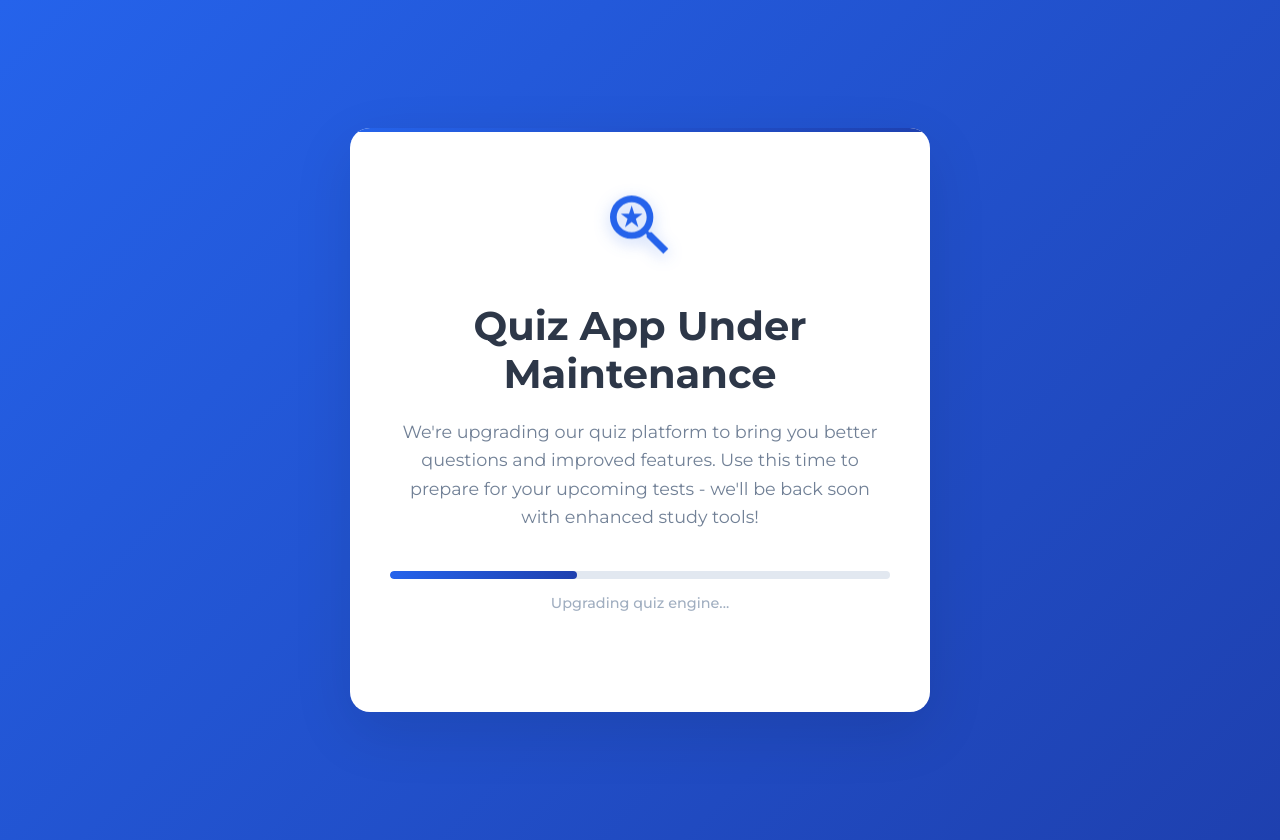
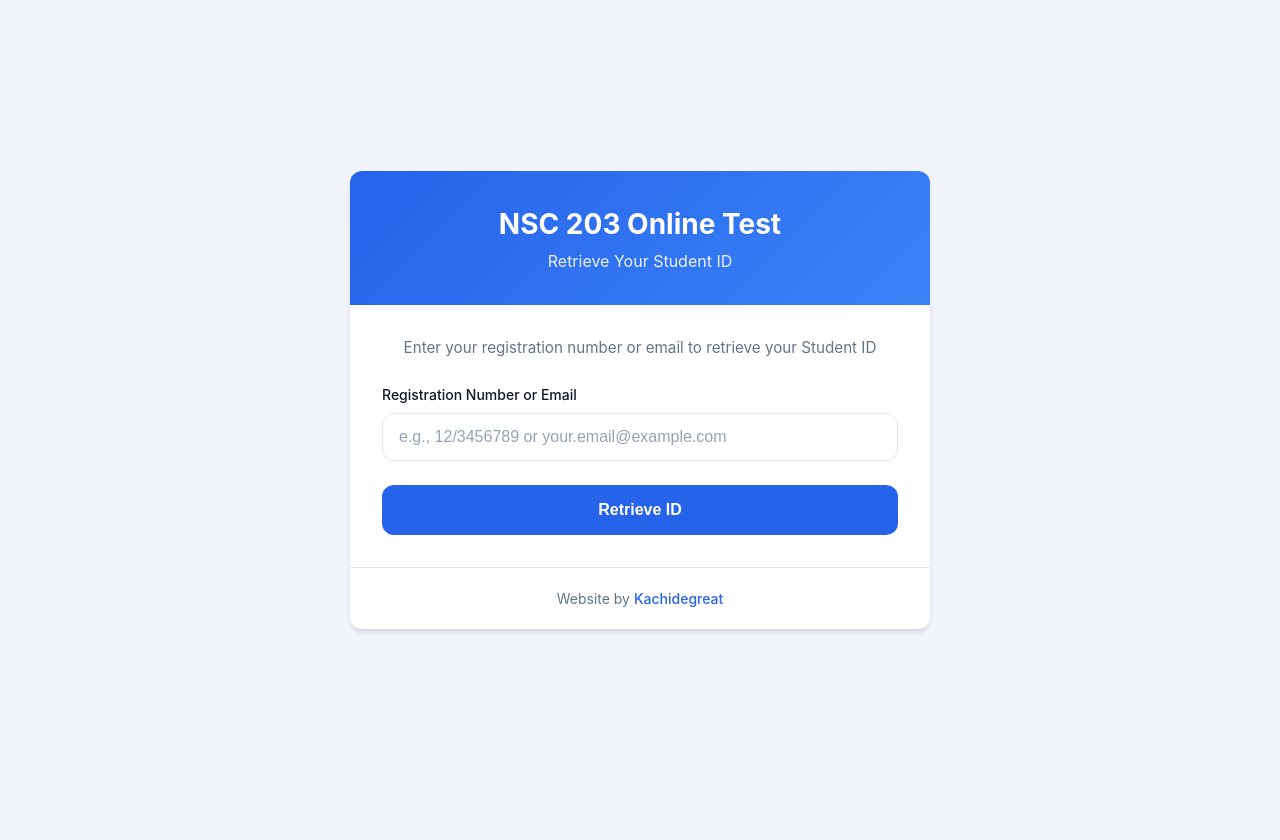
Before and after one commit to kachiDeGreat/quiz-app, a React (Create React App) app: page / in a window 1280 px wide. After the commit the page ends 800 px from the top, so only its background shows below. Built offline with nearby package versions, Linux system fonts and the light colour scheme.

Commit message:
added checkID page

```diff
--- a/src/App.tsx
+++ b/src/App.tsx
@@ -6,6 +6,7 @@ import Registration from "./Registration";
 import "./App.css";
 import IDVerification from "./IDVerification";
 import MaintenancePage from "./component/underMaintance/MaintenancePage";
+import CheckID from "./checkId/CheckID";
 
 interface UserData {
   fullName: string;
@@ -63,7 +64,9 @@ const App: React.FC = () => {
         />
       )} */}
 
-      <MaintenancePage />
+      {/* <MaintenancePage /> */}
+
+      <CheckID />
       <ToastContainer
         position="top-center"
         autoClose={5000}
--- /dev/null
+++ b/src/checkId/CheckID.tsx
@@ -0,0 +1,153 @@
+import React, { useState } from "react";
+import { toast } from "react-toastify";
+import { collection, query, where, getDocs, or } from "firebase/firestore";
+import "../Registration.css"; // Reusing the same styles
+import { db } from "../firebaseConfig";
+
+interface CheckIDProps {
+  onBackToRegistration?: () => void;
+}
+
+const CheckID: React.FC<CheckIDProps> = ({ onBackToRegistration }) => {
+  const [identifier, setIdentifier] = useState<string>("");
+  const [isChecking, setIsChecking] = useState<boolean>(false);
+  const [foundData, setFoundData] = useState<{
+    fullName: string;
+    regNumber: string;
+    email: string;
+    studentId: string;
+  } | null>(null);
+
+  const handleCheckID = async () => {
+    if (!identifier.trim()) {
+      toast.error("Please enter your registration number or email");
+      return;
+    }
+
+    setIsChecking(true);
+    try {
+      // Check if input is email format
+      const isEmail = identifier.includes("@");
+
+      const q = query(
+        collection(db, "registrations"),
+        isEmail
+          ? where("email", "==", identifier.trim().toLowerCase())
+          : where("regNumber", "==", identifier.trim().toUpperCase())
+      );
+
+      const querySnapshot = await getDocs(q);
+
+      if (querySnapshot.empty) {
+        toast.error("No record found. Please check your input and try again.");
+        setFoundData(null);
+        return;
+      }
+
+      const doc = querySnapshot.docs[0];
+      const data = doc.data();
+      setFoundData({
+        fullName: data.fullName,
+        regNumber: data.regNumber,
+        email: data.email,
+        studentId: data.studentId,
+      });
+
+      toast.success("Record found!");
+    } catch (error) {
+      console.error("Error checking ID:", error);
+      toast.error("Error retrieving your information. Please try again.");
+      setFoundData(null);
+    } finally {
+      setIsChecking(false);
+    }
+  };
+
+  return (
+    <div className="registration-container">
+      <div className="registration-card">
+        <div className="registration-header">
+          <h1>NSC 203 Online Test</h1>
+          <h2>Retrieve Your Student ID</h2>
+        </div>
+
+        <div className="registration-form">
+          <p className="form-description">
+            Enter your registration number or email to retrieve your Student ID
+          </p>
+
+          <div className="form-group">
+            <label htmlFor="identifier">Registration Number or Email</label>
+            <input
+              id="identifier"
+              type="text"
+              placeholder="e.g., 12/3456789 or your.email@example.com"
+              value={identifier}
+              onChange={(e) => setIdentifier(e.target.value)}
+              disabled={isChecking}
+            />
+          </div>
+
+          <button
+            className="primary-button"
+            onClick={handleCheckID}
+            disabled={isChecking || !identifier.trim()}
+          >
+            {isChecking ? "Searching..." : "Retrieve ID"}
+          </button>
+
+          {foundData && (
+            <div className="success-card" style={{ marginTop: "20px" }}>
+              <div className="success-icon">✓</div>
+              <h3>Your Student Record</h3>
+              <div className="user-details">
+                <p>
+                  <strong>Student:</strong> {foundData.fullName}
+                </p>
+                <p>
+                  <strong>Registration Number:</strong> {foundData.regNumber}
+                </p>
+                <p>
+                  <strong>Email:</strong> {foundData.email}
+                </p>
+                <p>
+                  <strong>Your Student ID:</strong> {foundData.studentId}
+                </p>
+                <div className="id-notice">
+                  <p>
+                    ⚠️ Please save this ID - you'll need it to access the quiz
+                  </p>
+                </div>
+              </div>
+            </div>
+          )}
+
+          {onBackToRegistration && (
+            <button
+              className="secondary-button"
+              onClick={onBackToRegistration}
+              style={{ marginTop: "1rem" }}
+            >
+              Back to Registration
+            </button>
+          )}
+        </div>
+
+        <div className="footer">
+          <p>
+            Website by{" "}
+            <a
+              href="https://www.onyekachi.dev/"
+              target="_blank"
+              rel="noopener noreferrer"
+            >
+              Kachidegreat
+            </a>
+          </p>
+        </div>
+      </div>
+    </div>
+  );
+};
+
+export default CheckID;
```
